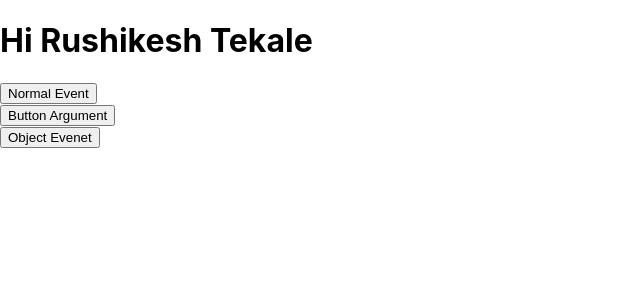
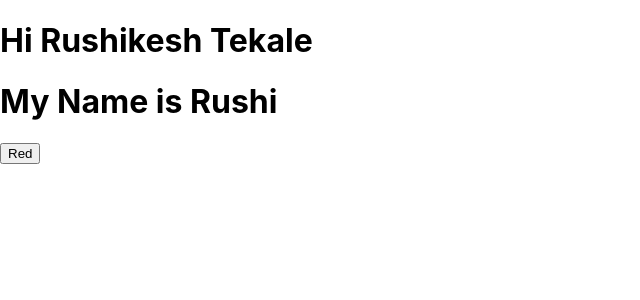
Before and after one commit to RushikeshTekale66/React-Important-Concept, a React (Create React App) app: page / in a window 1280 px wide. Shown: the top 300 px of the page, without its empty margins (0-640 px from the left). Built offline with nearby package versions, Linux system fonts and the light colour scheme.

Commit message:
UseState

```diff
--- a/src/App.js
+++ b/src/App.js
@@ -1,10 +1,10 @@
-import Event from "./Component/Event";
+import State from "./Component/State";
 
 const App = () => {
   return (
     <>
       <h1>Hi Rushikesh Tekale</h1>
-      <Event/>
+      <State/>
     </>
   )
 }
--- a/src/Component/Event.js
+++ /dev/null
@@ -1,28 +0,0 @@
-import React from 'react';
-
-const Event = ()=>{
-    const event1 = ()=>{
-        alert("Event 1 is fired");
-    }
-    const event2 = (event)=>{
-        alert(event);
-    }
-    const event3 = (a, b)=>{
-        alert(a + b.type);
-    }
-    return (
-        <>
-            {/* Normal Event */}
-            <button type='button' onClick = {event1}>Normal Event</button>
-            <br/>
-
-            {/* Event as an argument */}
-            <button type='button' onClick={()=>event2("Event is fired")}>Button Argument</button>
-            <br/>
-
-            {/* Sending event as an object manualey */}
-            <button type='button' onClick={(e)=>event3("Event 3", e)}>Object Evenet</button>
-        </>
-    )
-}
-export default Event;
--- /dev/null
+++ b/src/Component/State.js
@@ -0,0 +1,16 @@
+import React from 'react';
+import { useState } from 'react';
+
+const State = ()=>{
+    const [name, setName] = useState('Rushi');
+    const [color, setColor] = useState("Red");
+
+    return (
+        <>
+            <h1 >My Name is {name}</h1>
+            <button onClick={()=>setColor("Black")}>{color}</button>
+        </>
+    )
+}
+
+export default State;
```
